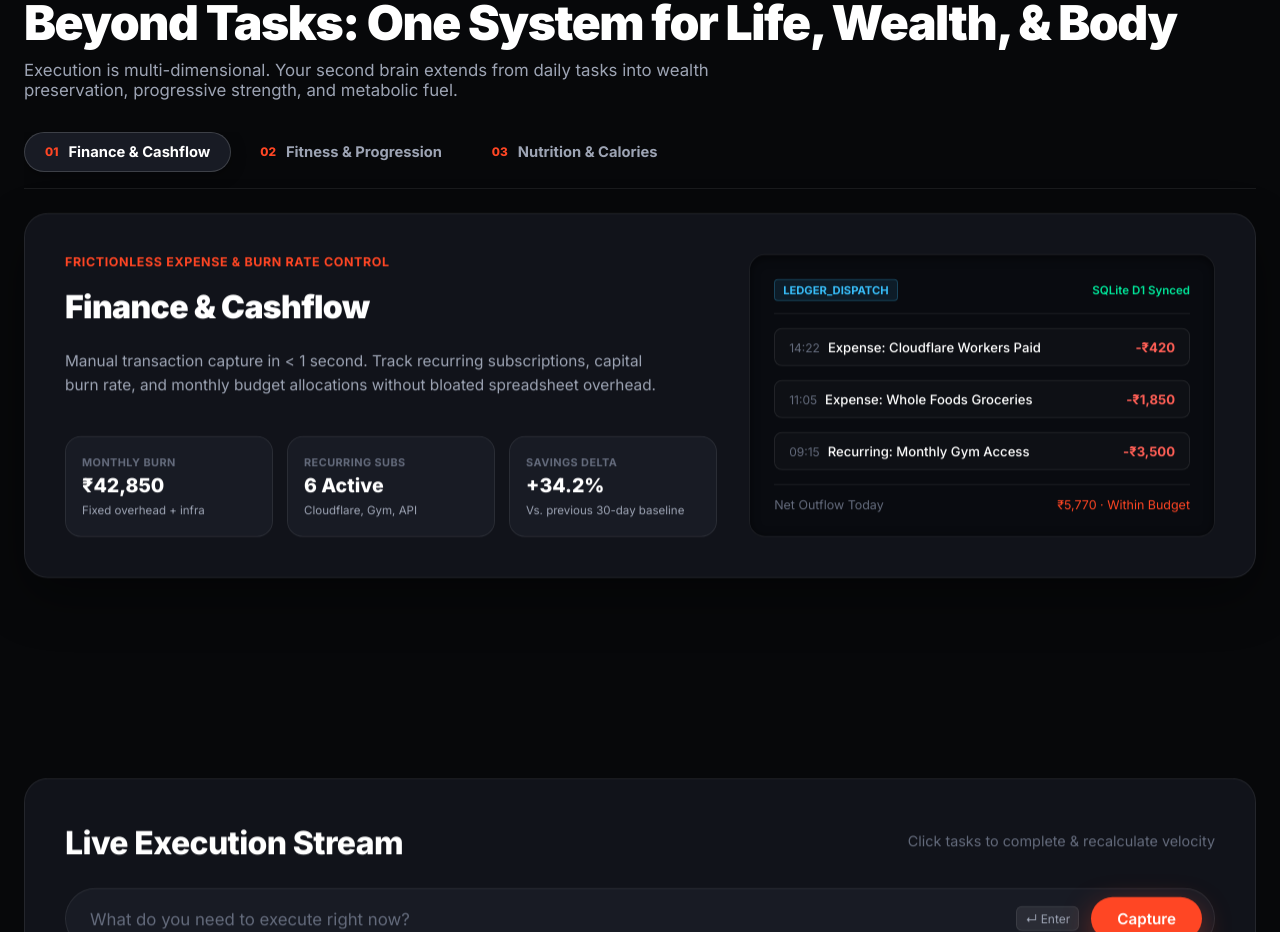
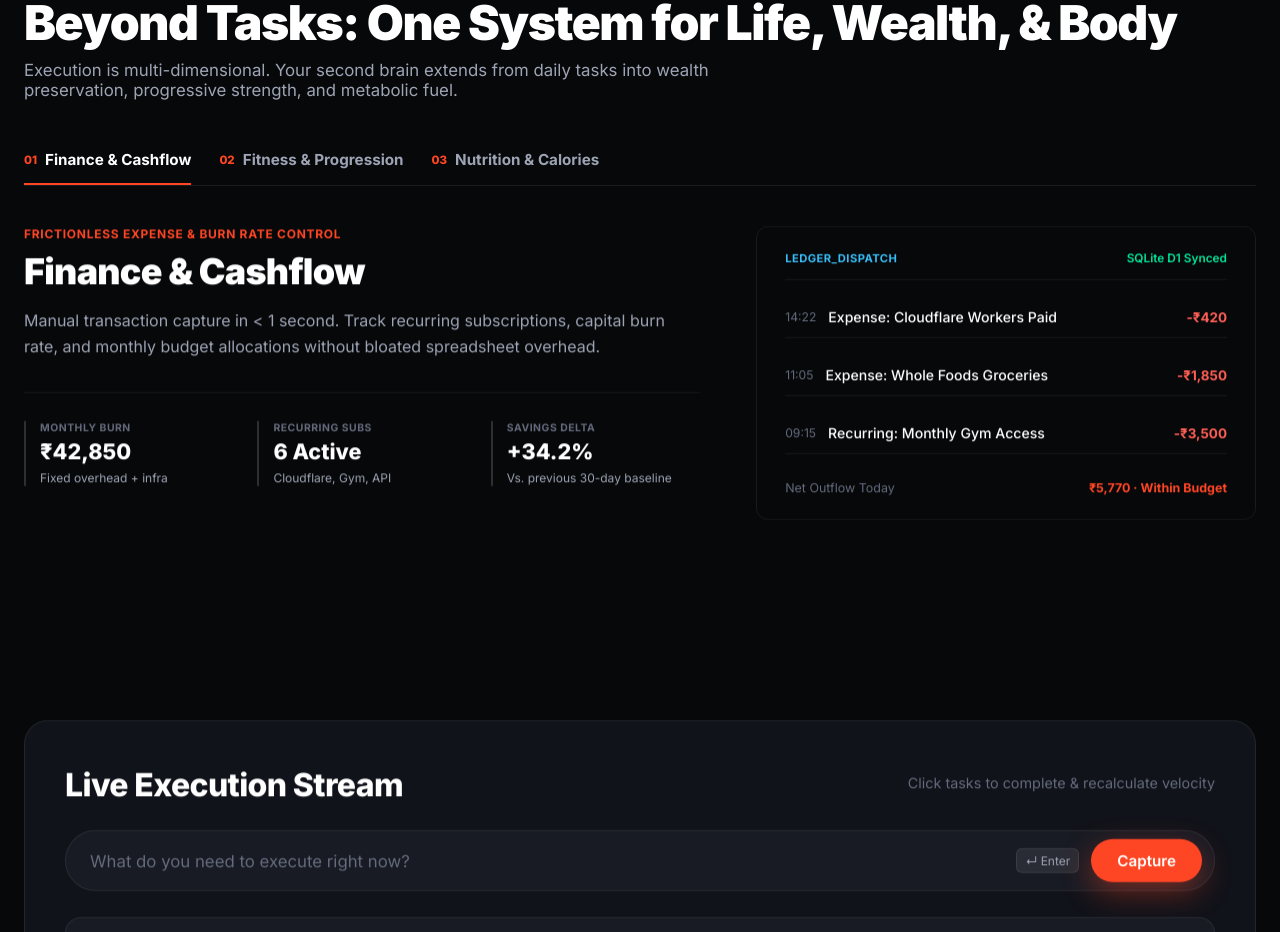
Before and after one commit to mohakapoor/brain-frontend, a React (Vite) app: page / in a window 1280 px wide. Shown: the part 2732-3664 px from the top of the page. Built offline with nearby package versions, Linux system fonts and the light colour scheme.

Commit message:
refactor: eliminate cards-inside-cards overwrapping from beyond tasks section

```diff
--- a/src/components/EcosystemPillars.tsx
+++ b/src/components/EcosystemPillars.tsx
@@ -84,8 +84,8 @@ export default function EcosystemPillars() {
         ))}
       </div>
 
-      {/* Domain Interactive Showcase */}
-      <div className="domain-showcase-panel reveal-on-scroll">
+      {/* Unboxed Editorial Domain Showcase */}
+      <div className="domain-stage-grid reveal-on-scroll">
         <div className="domain-info-col">
           <div className="domain-tagline">{current.tagline}</div>
           <h3 className="domain-panel-title">{current.title}</h3>
--- a/src/index.css
+++ b/src/index.css
@@ -1222,52 +1222,49 @@ body::before {
   box-shadow: 0 20px 50px -10px rgba(0, 0, 0, 0.08);
 }
 
-/* 9. Ecosystem Pillars (Finance, Fitness, Nutrition) */
+/* 9. Ecosystem Pillars (Finance, Fitness, Nutrition) - Unboxed Editorial Architecture */
 .domain-header-row {
   margin-bottom: 8px;
 }
 
 .domain-tabs-bar {
   display: flex;
-  gap: 8px;
-  margin-top: 32px;
+  gap: 28px;
+  margin-top: 36px;
   border-bottom: 1px solid var(--border-subtle);
-  padding-bottom: 16px;
   overflow-x: auto;
 }
 
 .domain-tab-btn {
   display: inline-flex;
   align-items: center;
-  gap: 10px;
+  gap: 8px;
   background: transparent;
-  border: 1px solid transparent;
-  border-radius: var(--radius-pill);
-  padding: 10px 20px;
+  border: none;
+  border-bottom: 2px solid transparent;
+  padding: 14px 0;
   font-family: inherit;
-  font-size: 0.92rem;
+  font-size: 0.95rem;
   font-weight: 600;
   color: var(--text-secondary);
   cursor: pointer;
-  transition: all 0.2s cubic-bezier(0.16, 1, 0.3, 1);
+  transition: all 0.2s ease;
   white-space: nowrap;
 }
 
 .domain-tab-btn:hover {
   color: var(--text-primary);
-  background: rgba(255, 255, 255, 0.04);
 }
 
 .domain-tab-btn.active {
-  background: var(--bg-surface-elevated);
   color: var(--text-primary);
-  border-color: var(--border-medium);
-  box-shadow: 0 4px 16px rgba(0, 0, 0, 0.3);
+  border-bottom-color: var(--accent-hero);
+  background: transparent;
 }
 
 .domain-tab-num {
   font-family: var(--font-mono);
-  font-size: 0.74rem;
+  font-size: 0.72rem;
   font-weight: 800;
   color: var(--accent-hero);
 }
@@ -1276,103 +1273,98 @@ body::before {
   font-weight: 700;
 }
 
-.domain-showcase-panel {
+/* Unboxed Page-Canvas Grid (No nested outer card container) */
+.domain-stage-grid {
   display: grid;
-  grid-template-columns: 7fr 5fr;
-  gap: 32px;
-  background: var(--bg-surface);
-  border: 1px solid var(--border-subtle);
-  border-radius: var(--radius-card);
-  padding: 40px;
-  margin-top: 24px;
-  box-shadow: 0 20px 50px rgba(0, 0, 0, 0.4);
+  grid-template-columns: 1.15fr 0.85fr;
+  gap: 56px;
+  margin-top: 40px;
+  align-items: start;
 }
 
 .domain-info-col {
   display: flex;
   flex-direction: column;
-  justify-content: space-between;
 }
 
 .domain-tagline {
-  font-size: 0.78rem;
+  font-size: 0.75rem;
   font-family: var(--font-mono);
   text-transform: uppercase;
-  letter-spacing: 0.05em;
+  letter-spacing: 0.06em;
   color: var(--accent-hero);
   margin-bottom: 8px;
   font-weight: 700;
 }
 
 .domain-panel-title {
-  font-size: clamp(1.6rem, 2.5vw, 2.2rem);
+  font-size: clamp(1.8rem, 2.8vw, 2.4rem);
   font-weight: 900;
   letter-spacing: -0.02em;
-  margin-bottom: 12px;
+  margin-bottom: 14px;
   color: var(--text-primary);
 }
 
 .domain-panel-desc {
-  font-size: 0.96rem;
+  font-size: 1rem;
   color: var(--text-secondary);
-  line-height: 1.6;
-  margin-bottom: 28px;
-  max-width: 600px;
+  line-height: 1.65;
+  margin-bottom: 32px;
 }
 
+/* Typographic Stat Rules (Pure text & accents, zero box wrappers) */
 .domain-metrics-grid {
   display: grid;
   grid-template-columns: repeat(3, 1fr);
-  gap: 14px;
+  gap: 24px;
+  padding-top: 28px;
+  border-top: 1px solid var(--border-subtle);
 }
 
 .domain-metric-cell {
-  background: var(--bg-surface-elevated);
-  border: 1px solid var(--border-subtle);
-  border-radius: var(--radius-item);
-  padding: 18px 16px;
   display: flex;
   flex-direction: column;
   gap: 4px;
+  border-left: 2px solid var(--border-medium);
+  padding-left: 14px;
 }
 
 .domain-metric-label {
-  font-size: 0.68rem;
+  font-size: 0.65rem;
   font-family: var(--font-mono);
   font-weight: 700;
   color: var(--text-muted);
-  letter-spacing: 0.04em;
+  letter-spacing: 0.05em;
 }
 
 .domain-metric-val {
-  font-size: 1.22rem;
+  font-size: 1.35rem;
   font-family: var(--font-mono);
   font-weight: 800;
   color: var(--text-primary);
 }
 
 .domain-metric-sub {
-  font-size: 0.72rem;
+  font-size: 0.75rem;
   color: var(--text-secondary);
   margin-top: 2px;
-  line-height: 1.3;
+  line-height: 1.35;
 }
 
 .domain-preview-col {
   display: flex;
   flex-direction: column;
-  justify-content: center;
 }
 
+/* Flat Ledger Window (Single border layer, flat hairline rows) */
 .telemetry-screen {
-  background: #090b10;
+  background: transparent;
   border: 1px solid var(--border-subtle);
-  border-radius: var(--radius-item);
-  padding: 24px;
+  border-radius: 12px;
+  padding: 24px 28px;
   display: flex;
   flex-direction: column;
-  gap: 14px;
-  box-shadow: inset 0 2px 10px rgba(0, 0, 0, 0.5);
+  gap: 16px;
 }
 
 .telemetry-screen-bar {
@@ -1380,7 +1372,7 @@ body::before {
   justify-content: space-between;
   align-items: center;
   border-bottom: 1px solid var(--border-subtle);
-  padding-bottom: 12px;
+  padding-bottom: 14px;
 }
 
 .telemetry-chip-tag {
@@ -1388,34 +1380,32 @@ body::before {
   font-family: var(--font-mono);
   font-weight: 700;
   color: var(--accent-cyan);
-  background: rgba(56, 189, 248, 0.1);
-  border: 1px solid rgba(56, 189, 248, 0.25);
-  padding: 3px 8px;
-  border-radius: 4px;
+  letter-spacing: 0.04em;
 }
 
 .telemetry-status {
-  font-size: 0.72rem;
+  font-size: 0.74rem;
   font-family: var(--font-mono);
   color: var(--accent-emerald);
   font-weight: 600;
 }
 
+/* Flat Row Dividers (No nested card boxes or pills) */
 .telemetry-log-item {
   display: flex;
   justify-content: space-between;
   align-items: center;
-  background: rgba(255, 255, 255, 0.025);
-  border: 1px solid var(--border-subtle);
-  padding: 10px 14px;
-  border-radius: 8px;
-  font-size: 0.82rem;
-  gap: 8px;
+  background: transparent;
+  border: none;
+  border-bottom: 1px solid var(--border-subtle);
+  padding: 12px 0;
+  font-size: 0.88rem;
+  gap: 12px;
 }
 
 .log-time {
   font-family: var(--font-mono);
-  font-size: 0.75rem;
+  font-size: 0.76rem;
   color: var(--text-muted);
   flex-shrink: 0;
 }
@@ -1424,14 +1414,11 @@ body::before {
   color: var(--text-primary);
   flex: 1;
   font-weight: 500;
-  white-space: nowrap;
-  overflow: hidden;
-  text-overflow: ellipsis;
 }
 
 .log-amt {
   font-family: var(--font-mono);
-  font-size: 0.82rem;
+  font-size: 0.84rem;
   font-weight: 700;
   flex-shrink: 0;
 }
@@ -1448,8 +1435,7 @@ body::before {
   display: flex;
   justify-content: space-between;
   align-items: center;
-  border-top: 1px solid var(--border-subtle);
-  padding-top: 12px;
+  padding-top: 10px;
   font-size: 0.78rem;
   font-family: var(--font-mono);
   color: var(--text-muted);
@@ -1457,11 +1443,11 @@ body::before {
 
 .macro-bar-wrapper {
   width: 100%;
-  height: 8px;
+  height: 6px;
   background: rgba(255, 255, 255, 0.08);
   border-radius: 999px;
   overflow: hidden;
-  margin-block: 4px;
+  margin-block: 2px;
 }
 
 .macro-bar-fill {
@@ -1473,37 +1459,23 @@ body::before {
 .text-hero-mono {
   color: var(--accent-hero);
   font-family: var(--font-mono);
+  font-weight: 700;
 }
 
-/* Light mode overrides for Ecosystem Pillars */
-[data-theme="light"] .domain-showcase-panel {
-  box-shadow: 0 16px 40px rgba(0, 0, 0, 0.04);
+[data-theme="light"] .macro-bar-wrapper {
+  background: rgba(0, 0, 0, 0.08);
 }
 
-[data-theme="light"] .domain-tab-btn:hover {
-  background: rgba(0, 0, 0, 0.04);
-}
-
-[data-theme="light"] .domain-tab-btn.active {
-  box-shadow: 0 4px 16px rgba(0, 0, 0, 0.06);
-}
-
-[data-theme="light"] .telemetry-screen {
-  background: #f1f3f7;
-  box-shadow: inset 0 2px 6px rgba(0, 0, 0, 0.05);
-}
-
-[data-theme="light"] .telemetry-log-item {
-  background: #ffffff;
-  border-color: rgba(0, 0, 0, 0.07);
+[data-theme="light"] .domain-metric-cell {
+  border-left-color: var(--border-medium);
 }
 
 @media (max-width: 1024px) {
-  .domain-showcase-panel {
+  .domain-stage-grid {
     grid-template-columns: 1fr;
-    gap: 28px;
-    padding: 28px;
+    gap: 36px;
   }
+
   .domain-metrics-grid {
     grid-template-columns: 1fr;
   }
```
